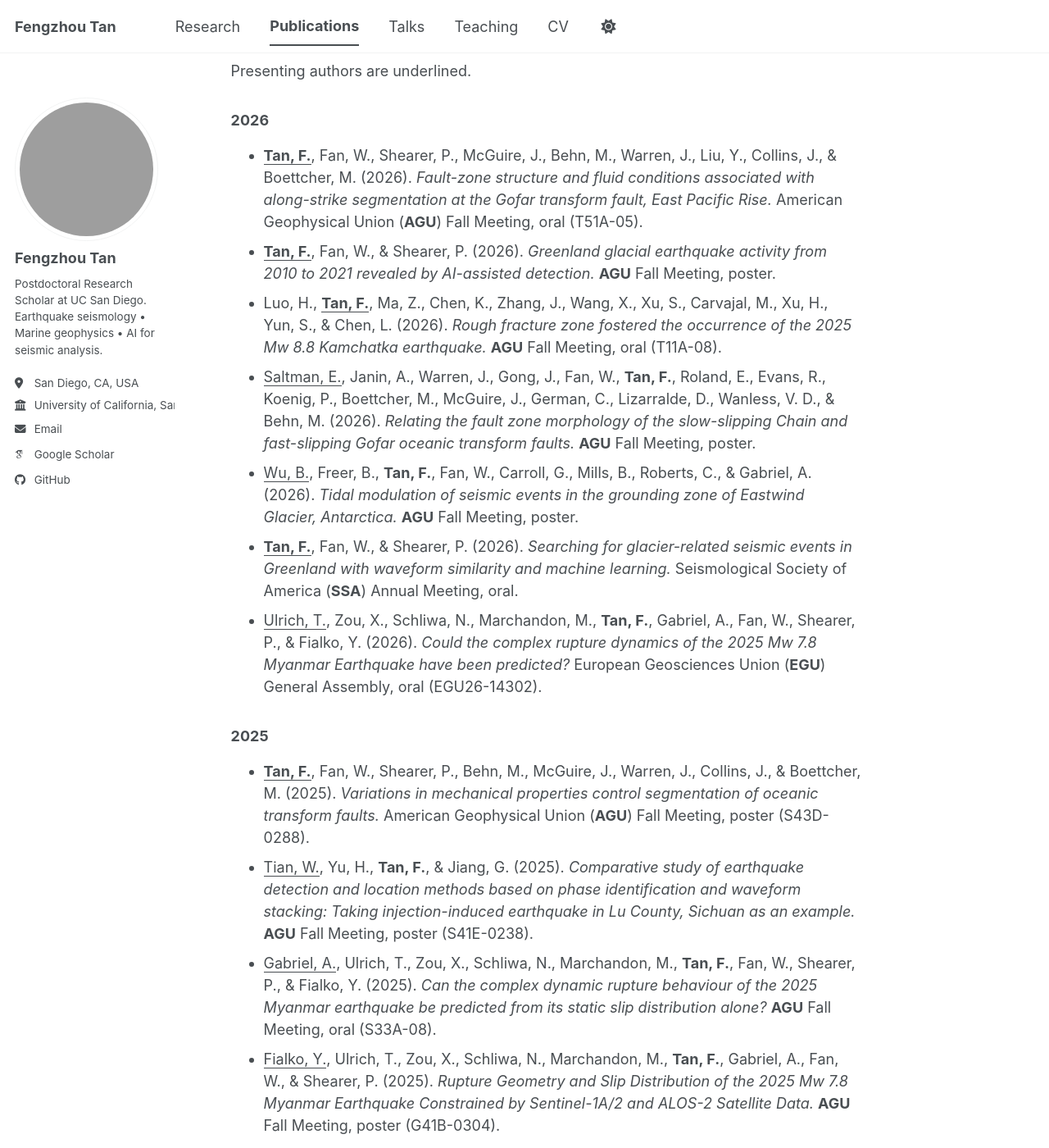
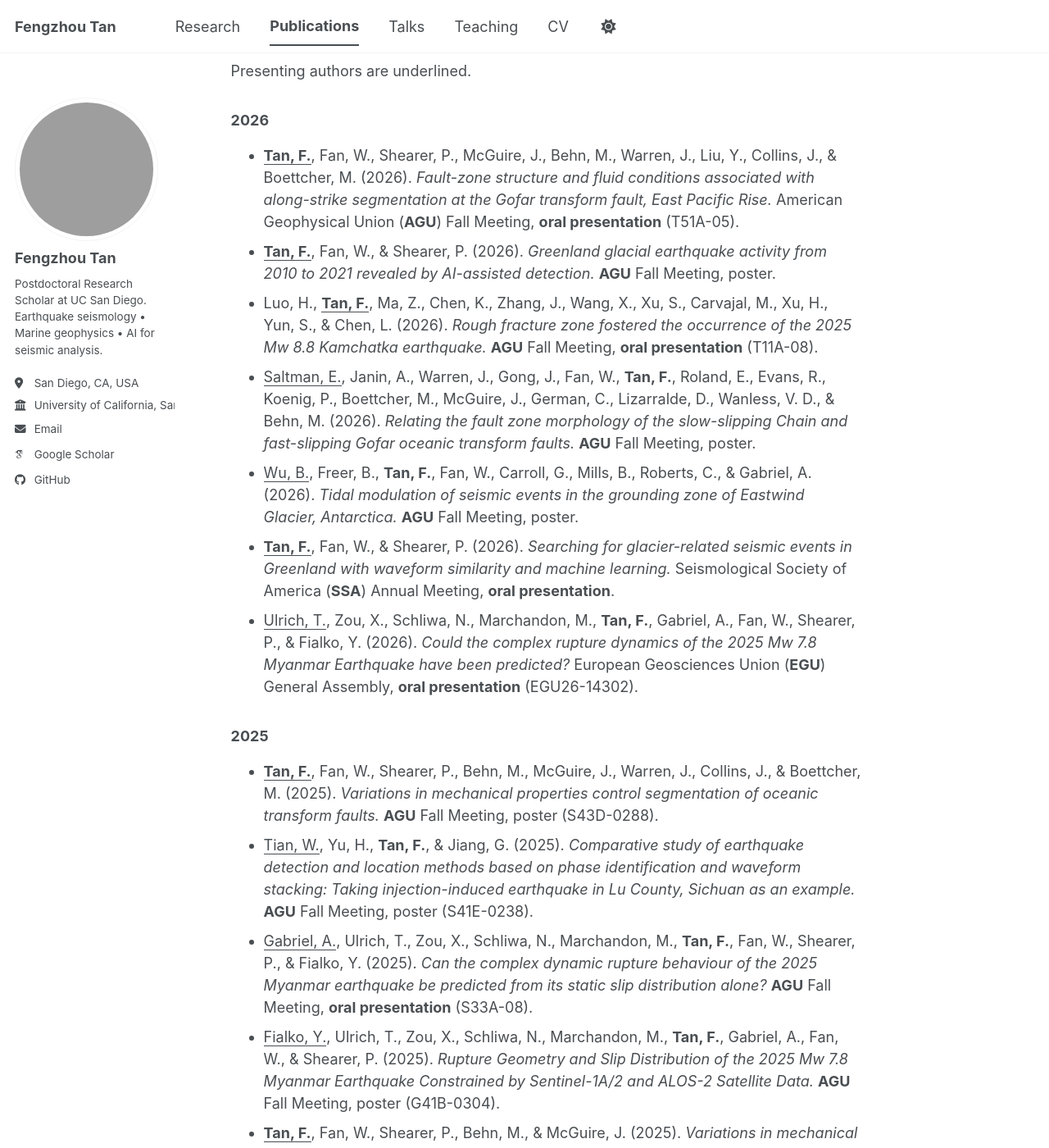
Before and after one commit to tanfengzhou/tanfengzhou.github.io, a Jekyll site: the page built from _pages/publications.md, in a window 1280 px wide and 1400 px high, scrolled down 2320 px. Shown: the whole window at 82% size. Built offline with Jekyll 4.4.1, drawn with Linux system fonts in a browser that asks for light colours; some web fonts are replaced; a script bundle is joined from its source files by our own code; library files that are not in the unit come from our copies; some of the changed text lies outside the part shown; grey boxes are pictures that could not be loaded.

Commit message:
Use conference abbreviations consistently and emphasize oral presentations

```diff
--- a/_pages/publications.md
+++ b/_pages/publications.md
@@ -42,42 +42,42 @@ author_profile: true
 Presenting authors are underlined.
 
 ### 2026
-- **<u>Tan, F.</u>**, Fan, W., Shearer, P., McGuire, J., Behn, M., Warren, J., Liu, Y., Collins, J., & Boettcher, M. (2026). *Fault-zone structure and fluid conditions associated with along-strike segmentation at the Gofar transform fault, East Pacific Rise.* American Geophysical Union (**AGU**) Fall Meeting, oral (T51A-05).
+- **<u>Tan, F.</u>**, Fan, W., Shearer, P., McGuire, J., Behn, M., Warren, J., Liu, Y., Collins, J., & Boettcher, M. (2026). *Fault-zone structure and fluid conditions associated with along-strike segmentation at the Gofar transform fault, East Pacific Rise.* American Geophysical Union (**AGU**) Fall Meeting, **oral presentation** (T51A-05).
 - **<u>Tan, F.</u>**, Fan, W., & Shearer, P. (2026). *Greenland glacial earthquake activity from 2010 to 2021 revealed by AI-assisted detection.* **AGU** Fall Meeting, poster.
-- Luo, H., **<u>Tan, F.</u>**, Ma, Z., Chen, K., Zhang, J., Wang, X., Xu, S., Carvajal, M., Xu, H., Yun, S., & Chen, L. (2026). *Rough fracture zone fostered the occurrence of the 2025 Mw 8.8 Kamchatka earthquake.* **AGU** Fall Meeting, oral (T11A-08).
+- Luo, H., **<u>Tan, F.</u>**, Ma, Z., Chen, K., Zhang, J., Wang, X., Xu, S., Carvajal, M., Xu, H., Yun, S., & Chen, L. (2026). *Rough fracture zone fostered the occurrence of the 2025 Mw 8.8 Kamchatka earthquake.* **AGU** Fall Meeting, **oral presentation** (T11A-08).
 - <u>Saltman, E.</u>, Janin, A., Warren, J., Gong, J., Fan, W., **Tan, F.**, Roland, E., Evans, R., Koenig, P., Boettcher, M., McGuire, J., German, C., Lizarralde, D., Wanless, V. D., & Behn, M. (2026). *Relating the fault zone morphology of the slow-slipping Chain and fast-slipping Gofar oceanic transform faults.* **AGU** Fall Meeting, poster.
 - <u>Wu, B.</u>, Freer, B., **Tan, F.**, Fan, W., Carroll, G., Mills, B., Roberts, C., & Gabriel, A. (2026). *Tidal modulation of seismic events in the grounding zone of Eastwind Glacier, Antarctica.* **AGU** Fall Meeting, poster.
-- **<u>Tan, F.</u>**, Fan, W., & Shearer, P. (2026). *Searching for glacier-related seismic events in Greenland with waveform similarity and machine learning.* Seismological Society of America (**SSA**) Annual Meeting, oral.
-- <u>Ulrich, T.</u>, Zou, X., Schliwa, N., Marchandon, M., **Tan, F.**, Gabriel, A., Fan, W., Shearer, P., & Fialko, Y. (2026). *Could the complex rupture dynamics of the 2025 Mw 7.8 Myanmar Earthquake have been predicted?* European Geosciences Union (**EGU**) General Assembly, oral (EGU26-14302).
+- **<u>Tan, F.</u>**, Fan, W., & Shearer, P. (2026). *Searching for glacier-related seismic events in Greenland with waveform similarity and machine learning.* Seismological Society of America (**SSA**) Annual Meeting, **oral presentation**.
+- <u>Ulrich, T.</u>, Zou, X., Schliwa, N., Marchandon, M., **Tan, F.**, Gabriel, A., Fan, W., Shearer, P., & Fialko, Y. (2026). *Could the complex rupture dynamics of the 2025 Mw 7.8 Myanmar Earthquake have been predicted?* European Geosciences Union (**EGU**) General Assembly, **oral presentation** (EGU26-14302).
 
 ### 2025
-- **<u>Tan, F.</u>**, Fan, W., Shearer, P., Behn, M., McGuire, J., Warren, J., Collins, J., & Boettcher, M. (2025). *Variations in mechanical properties control segmentation of oceanic transform faults.* American Geophysical Union (**AGU**) Fall Meeting, poster (S43D-0288).
+- **<u>Tan, F.</u>**, Fan, W., Shearer, P., Behn, M., McGuire, J., Warren, J., Collins, J., & Boettcher, M. (2025). *Variations in mechanical properties control segmentation of oceanic transform faults.* **AGU** Fall Meeting, poster (S43D-0288).
 - <u>Tian, W.</u>, Yu, H., **Tan, F.**, & Jiang, G. (2025). *Comparative study of earthquake detection and location methods based on phase identification and waveform stacking: Taking injection-induced earthquake in Lu County, Sichuan as an example.* **AGU** Fall Meeting, poster (S41E-0238).
-- <u>Gabriel, A.</u>, Ulrich, T., Zou, X., Schliwa, N., Marchandon, M., **Tan, F.**, Fan, W., Shearer, P., & Fialko, Y. (2025). *Can the complex dynamic rupture behaviour of the 2025 Myanmar earthquake be predicted from its static slip distribution alone?* **AGU** Fall Meeting, oral (S33A-08).
+- <u>Gabriel, A.</u>, Ulrich, T., Zou, X., Schliwa, N., Marchandon, M., **Tan, F.**, Fan, W., Shearer, P., & Fialko, Y. (2025). *Can the complex dynamic rupture behaviour of the 2025 Myanmar earthquake be predicted from its static slip distribution alone?* **AGU** Fall Meeting, **oral presentation** (S33A-08).
 - <u>Fialko, Y.</u>, Ulrich, T., Zou, X., Schliwa, N., Marchandon, M., **Tan, F.**, Gabriel, A., Fan, W., & Shearer, P. (2025). *Rupture Geometry and Slip Distribution of the 2025 Mw 7.8 Myanmar Earthquake Constrained by Sentinel-1A/2 and ALOS-2 Satellite Data.* **AGU** Fall Meeting, poster (G41B-0304).
 - **<u>Tan, F.</u>**, Fan, W., Shearer, P., Behn, M., & McGuire, J. (2025). *Variations in mechanical properties control segmentation of oceanic transform faults.* Statewide California Earthquake Center (**SCEC**) Annual Meeting, poster.
 
 ### 2024
-- **<u>Tan, F.</u>**, Nissen, E., & Kao, H. (2024). *The Kahramanmaraş (Turkey) earthquake multiplet sequence revealed by deep learning computer vision.* **SSA** Annual Meeting, oral.
+- **<u>Tan, F.</u>**, Nissen, E., & Kao, H. (2024). *The Kahramanmaraş (Turkey) earthquake multiplet sequence revealed by deep learning computer vision.* **SSA** Annual Meeting, **oral presentation**.
 
 ### 2023
-- **<u>Tan, F.</u>**, Nissen, E., & Kao, H. (2023). *Untangling the complexity of the 2016 Kaikōura earthquake sequence by artificial intelligence image recognition.* Canadian Geophysical Union (**CGU**) Meeting, oral (S05a-01).
+- **<u>Tan, F.</u>**, Nissen, E., & Kao, H. (2023). *Untangling the complexity of the 2016 Kaikōura earthquake sequence by artificial intelligence image recognition.* Canadian Geophysical Union (**CGU**) Meeting, **oral presentation** (S05a-01).
 
 ### 2022
-- **<u>Tan, F.</u>**, Kao, H., Yi, K. M., Goerzen, C., Hutchinson, J., Gao, D., Farahbod, A., & Nissen, E. (2022). *Source Untangler Guided by Artificial Intelligence Image Recognition (SUGAR).* **AGU** Fall Meeting, oral (S52A-03).
+- **<u>Tan, F.</u>**, Kao, H., Yi, K. M., Goerzen, C., Hutchinson, J., Gao, D., Farahbod, A., & Nissen, E. (2022). *Source Untangler Guided by Artificial Intelligence Image Recognition (SUGAR).* **AGU** Fall Meeting, **oral presentation** (S52A-03).
 
 ### 2021
-- <u>Karasozen, E.</u>, Pousse-Beltran, L., Buyukakpinar, P., Dogan, G. G., Goldberg, D., Floyd, M., **Tan, F.**, Bergman, E., Nissen, E., Ozacar, A., & Yalciner, A. C. (2021). *The 2020 October 30 Mw 7.0 Samos earthquake.* European Seismological Commission (**ESC**) Assembly, oral (38-206).
+- <u>Karasozen, E.</u>, Pousse-Beltran, L., Buyukakpinar, P., Dogan, G. G., Goldberg, D., Floyd, M., **Tan, F.**, Bergman, E., Nissen, E., Ozacar, A., & Yalciner, A. C. (2021). *The 2020 October 30 Mw 7.0 Samos earthquake.* European Seismological Commission (**ESC**) Assembly, **oral presentation** (38-206).
 - <u>Schaeffer, A.</u>, **Tan, F.**, Hale, C., Kao, H., Mulder, T., & Paul, C. (2021). *Examining micro-seismicity across southern Vancouver Island: applying automated detection to augment existing seismic catalogues.* **AGU** Fall Meeting, poster (T15D-0195).
 - <u>Salomon, G.</u>, **Tan, F.**, Nissen, E., Pousse-Beltran, L., Bergman, E., & Karasozen, E. (2021). *Tectonic setting of the Koryak region, Siberia from the 2020 M 6.4 Chukotskiy earthquake.* **AGU** Fall Meeting, poster (EP55A-1059).
 
 ### 2020
 - **<u>Tan, F.</u>**, Kao, H., & Nissen, E. (2020). *Tracking earthquake sequences in real time: application of Seismicity-Scanning based on Navigated Automatic Phase-picking (S-SNAP) to the 2019 Ridgecrest, California sequence.* **AGU** Fall Meeting, poster (S038-0016).
-- **<u>Tan, F.</u>**, Kao, H., & Nissen, E. (2020). *Source-Scanning based on Navigated Automatic Phase-Picking (S-SNAP) for delineating the spatiotemporal distribution of earthquake sequence in real time: application to the 2019 Ridgecrest, California sequence.* **SSA** Annual Meeting, oral (Seismological Research Letters 91(2B): 1258).
+- **<u>Tan, F.</u>**, Kao, H., & Nissen, E. (2020). *Source-Scanning based on Navigated Automatic Phase-Picking (S-SNAP) for delineating the spatiotemporal distribution of earthquake sequence in real time: application to the 2019 Ridgecrest, California sequence.* **SSA** Annual Meeting, **oral presentation** (Seismological Research Letters 91(2B): 1258).
 - <u>Pousse-Beltran, L.</u>, Nissen, E., Bergman, E., Cambaz, D., Gaudreau, É., Karasözen, E., & **Tan, F.** (2020). *Rupture behavior of the 2020 Mw 6.8 Elazığ (Turkey) earthquake and its tectonic implications.* **AGU** Fall Meeting, poster (T054-0009).
 
 ### 2019
-- <u>Kao, H.</u>, Visser, R., Dokht, R. M. H., Venables, S., Mahani, A. B., Liu, Y., & **Tan, F.** (2019). *Quantitative relationship between injection operations and induced seismicity in the Southern Montney Play, British Columbia, Canada.* **AGU** Fall Meeting, oral (S12A-08).
+- <u>Kao, H.</u>, Visser, R., Dokht, R. M. H., Venables, S., Mahani, A. B., Liu, Y., & **Tan, F.** (2019). *Quantitative relationship between injection operations and induced seismicity in the Southern Montney Play, British Columbia, Canada.* **AGU** Fall Meeting, **oral presentation** (S12A-08).
 
 ### 2018
 - **<u>Tan, F.</u>**, Kao, H., Nissen, E., & Eaton, D. (2018). *Seismicity-Scanning based on Navigated Automatic Phase-picking (S-SNAP).* **AGU** Fall Meeting, poster (S31F-0568).
```
